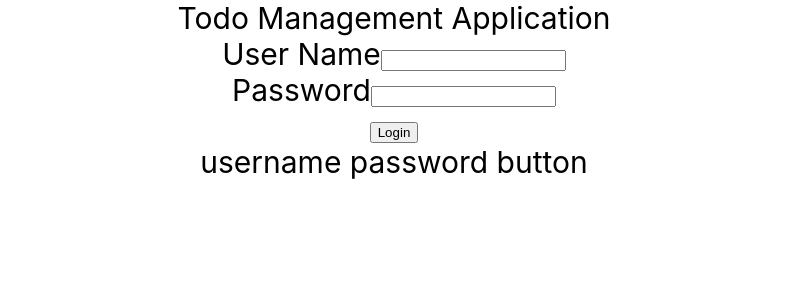
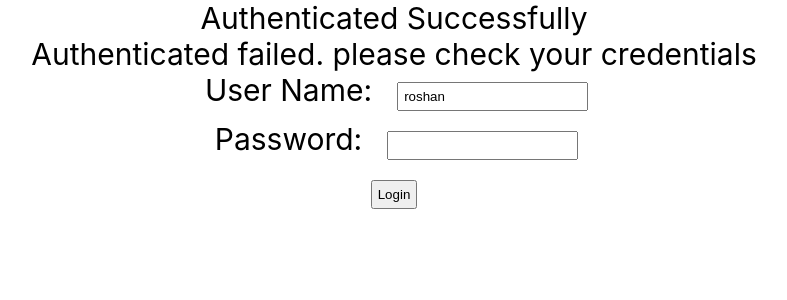
Before and after one commit to roshan395/mytodo_Frontend, a React (Create React App) app: page / in a window 1280 px wide. Shown: the top 300 px of the page, without its empty margins (246-1033 px from the left). Built offline with nearby package versions, Linux system fonts and the light colour scheme.

Commit message:
complex way of displaying conditional components

```diff
--- /dev/null
+++ b/src/components/todo/TodoApp.css
@@ -0,0 +1,4 @@
+label, input, button {
+    margin: 10px;
+    padding: 5px;
+}
--- a/src/components/todo/TodoApp.jsx
+++ b/src/components/todo/TodoApp.jsx
@@ -1,7 +1,9 @@
+import { useState } from 'react'
+import './TodoApp.css'
+
 export default function TodoApp() {
     return(
         <div className="TodoApp">
-            Todo Management Application
             <LoginComponent></LoginComponent>
             {/* <WelcomeComponent/> */}
         </div>
@@ -9,24 +11,51 @@
 }
 
 function LoginComponent() {
+    const [username, setusername] = useState('roshan')
+
+    const [password, setpassword] = useState('')
+
+    const [showSuccessMessage, setShowSuccessMessage] = useState(false)
+
+    const [showErrorMessage, setshowErrorMessage] = useState(false)
+
+    function handleUsernameChange(event) {
+        // console.log(event.target.value)
+        setusername(event.target.value)
+    }
+
+    function handlePasswordChange(event) {
+        // console.log(event.target.value)
+        setpassword(event.target.value)
+    }
+
+    function handleSubmit() {
+        if(username==='roshan' && password === 'dummy'){
+            setShowSuccessMessage(true)
+            setshowErrorMessage(false)
+        } else {
+            setShowSuccessMessage(false)
+            setshowErrorMessage(true)
+        }
+    }
+
     return(
         <div className="LoginComponent">
+            <div className='successMessage'>Authenticated Successfully</div>
+            <div className='errorMessage'>Authenticated failed. please check your credentials</div>
             <div className="LoginForm">
                 <div>
-                    <label>User Name</label>
-                    <input type="text" name="username"/>
+                    <label>User Name:</label>
+                    <input type="text" name="username" value={username} onChange={handleUsernameChange}/>
                 </div>
                 <div>
-                    <label>Password</label>
-                    <input type="password" name="password"/>
+                    <label>Password:</label>
+                    <input type="password" name="password" value={password} onChange={handlePasswordChange}/>
                 </div>
                 <div>
-                    <button type="button" name="login">Login</button>
+                    <button type="button" name="login" onClick={handleSubmit}>Login</button>
                 </div>
             </div>
-            username
-            password
-            button
         </div>
     )
 }
```
